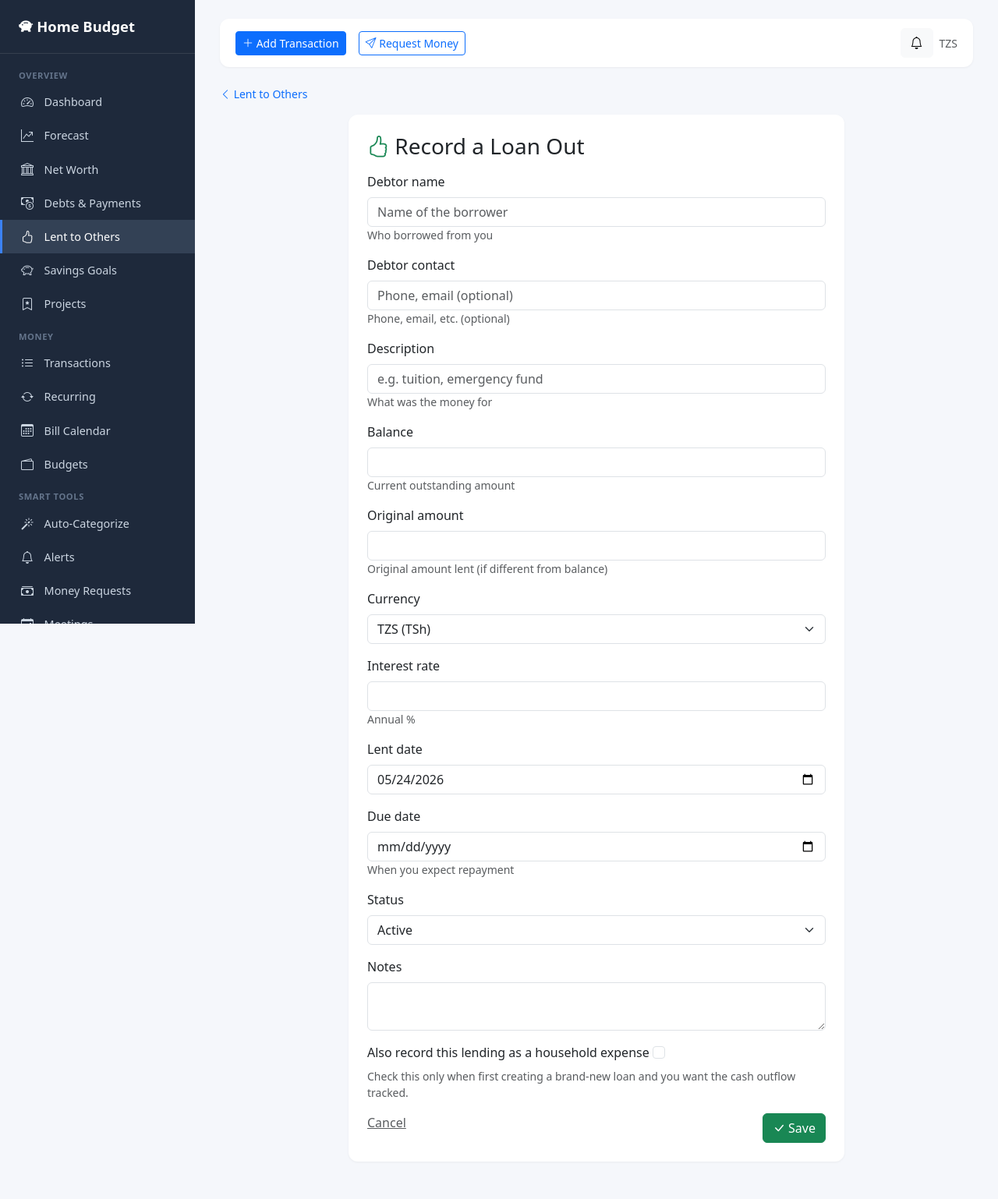
After one commit to ibrahzuma/homebudget, a Django app: page /lent/new/ in a window 1280 px wide. The commit adds this page. Shown: the whole page at 78% size. Run offline with Django 4.2, Linux system fonts and the light colour scheme; a user stored in the database is signed in; data comes from the database, SQL or seed files in the repository; data that the repository does not hold is empty.

Commit message:
Add Lent to Others section and credit/debit dashboard cards
New Receivable model tracks money the household has lent out (debtor
name, contact, original amount, due date, interest). Active receivable
balances now feed into compute_net_worth as an asset, so the Net Worth
card already on the dashboard reflects them.

ReceivablePayment records each repayment and atomically decrements the
receivable balance, auto-flipping status to "paid" when it hits zero.
The repayment optionally creates a linked household income transaction
in a "Loan Repayments" category; undoing a repayment reverses both the
balance and the income transaction and reactivates the loan. Creating
a fresh loan can optionally record the outflow as a one-off expense in
a "Lent to Others" category.

Dashboard gets a new row with two cards above the forecast: "Lent out
(owed to us)" with overdue badge if any, and "Owed (we owe)" totaling
all current liability balances — so both sides of household credit
are visible at a glance and reconciled with net worth.

Co-Authored-By: Claude Opus 4.7 (1M context) <noreply@anthropic.com>

```diff
--- a/budget_tracker_v2/budget_app/admin.py
+++ b/budget_tracker_v2/budget_app/admin.py
@@ -3,11 +3,11 @@ from .models import (
     Household, Category, Transaction, Budget, RecurringTransaction,
     CategoryRule, Alert, MoneyRequest, Asset, Liability, LiabilityPayment,
     NetWorthSnapshot, Currency, ExchangeRate, Meeting, AgreementItem,
-    Goal, GoalContribution, Project,
+    Goal, GoalContribution, Project, Receivable, ReceivablePayment,
 )
 
 for m in [Household, Category, Transaction, Budget, RecurringTransaction,
           CategoryRule, Alert, MoneyRequest, Asset, Liability, LiabilityPayment,
           NetWorthSnapshot, Currency, ExchangeRate, Meeting, AgreementItem,
-          Goal, GoalContribution, Project]:
+          Goal, GoalContribution, Project, Receivable, ReceivablePayment]:
     admin.site.register(m)
--- a/budget_tracker_v2/budget_app/forms.py
+++ b/budget_tracker_v2/budget_app/forms.py
@@ -6,6 +6,7 @@ from .models import (
     Transaction, Category, Budget, Household, RecurringTransaction,
     CategoryRule, Asset, Liability, LiabilityPayment, MoneyRequest, Currency,
     Meeting, AgreementItem, Goal, GoalContribution, Project,
+    Receivable, ReceivablePayment,
 )
 
 
@@ -321,6 +322,57 @@ class GoalContributionForm(BootstrapMixin, forms.ModelForm):
         }
 
 
+class ReceivableForm(BootstrapMixin, forms.ModelForm):
+    record_as_expense = forms.BooleanField(
+        required=False, initial=False,
+        label='Also record this lending as a household expense',
+        help_text='Check this only when first creating a brand-new loan and you want the cash outflow tracked.'
+    )
+
+    class Meta:
+        model = Receivable
+        fields = ('debtor_name', 'debtor_contact', 'description', 'balance', 'original_amount',
+                  'currency', 'interest_rate', 'lent_date', 'due_date', 'status', 'notes')
+        widgets = {
+            'lent_date': forms.DateInput(attrs={'type': 'date'}),
+            'due_date': forms.DateInput(attrs={'type': 'date'}),
+            'debtor_name': forms.TextInput(attrs={'placeholder': 'Name of the borrower'}),
+            'debtor_contact': forms.TextInput(attrs={'placeholder': 'Phone, email (optional)'}),
+            'description': forms.TextInput(attrs={'placeholder': 'e.g. tuition, emergency fund'}),
+            'notes': forms.Textarea(attrs={'rows': 2}),
+        }
+
+    def __init__(self, *args, household=None, **kwargs):
+        super().__init__(*args, **kwargs)
+        if household and household.base_currency and not self.initial.get('currency'):
+            self.fields['currency'].initial = household.base_currency
+        # Don't show record_as_expense on edit — only on create.
+        if self.instance.pk:
+            self.fields.pop('record_as_expense')
+
+
+class ReceivablePaymentForm(BootstrapMixin, forms.ModelForm):
+    record_as_income = forms.BooleanField(
+        required=False, initial=True,
+        label='Also record this repayment as household income',
+    )
+
+    class Meta:
+        model = ReceivablePayment
+        fields = ('date', 'amount', 'currency', 'notes')
+        widgets = {
+            'date': forms.DateInput(attrs={'type': 'date'}),
+            'notes': forms.Textarea(attrs={'rows': 2}),
+        }
+
+    def __init__(self, *args, household=None, receivable=None, **kwargs):
+        super().__init__(*args, **kwargs)
+        if household and household.base_currency and not self.initial.get('currency'):
+            self.fields['currency'].initial = household.base_currency
+        if receivable and not self.initial.get('currency'):
+            self.fields['currency'].initial = receivable.currency
+
+
 class ProjectForm(BootstrapMixin, forms.ModelForm):
     class Meta:
         model = Project
--- a/budget_tracker_v2/budget_app/templates/budget_app/base.html
+++ b/budget_tracker_v2/budget_app/templates/budget_app/base.html
@@ -230,8 +230,11 @@
         <a href="{% url 'networth' %}" class="sidebar-link {% if request.resolver_match.url_name == 'networth' %}active{% endif %}">
             <i class="bi bi-bank"></i> Net Worth
         </a>
-        <a href="{% url 'debt_list' %}" class="sidebar-link {% if 'debt' in request.resolver_match.url_name or 'payment' in request.resolver_match.url_name or 'liability' in request.resolver_match.url_name %}active{% endif %}">
+        <a href="{% url 'debt_list' %}" class="sidebar-link {% if 'debt' in request.resolver_match.url_name or request.resolver_match.url_name == 'payment_create' or request.resolver_match.url_name == 'payment_delete' or 'liability' in request.resolver_match.url_name %}active{% endif %}">
             <i class="bi bi-cash-coin"></i> Debts &amp; Payments
+        </a>
+        <a href="{% url 'receivable_list' %}" class="sidebar-link {% if 'receivable' in request.resolver_match.url_name %}active{% endif %}">
+            <i class="bi bi-hand-thumbs-up"></i> Lent to Others
         </a>
         <a href="{% url 'goal_list' %}" class="sidebar-link {% if 'goal' in request.resolver_match.url_name %}active{% endif %}">
             <i class="bi bi-piggy-bank"></i> Savings Goals
--- /dev/null
+++ b/budget_tracker_v2/budget_app/templates/budget_app/receivable_form.html
@@ -0,0 +1,32 @@
+{% extends 'budget_app/base.html' %}
+{% block title %}{{ title }}{% endblock %}
+{% block content %}
+
+<nav class="mb-3 small">
+    <a href="{% url 'receivable_list' %}" class="text-decoration-none"><i class="bi bi-chevron-left"></i> Lent to Others</a>
+</nav>
+
+<div class="row justify-content-center">
+    <div class="col-lg-8">
+        <div class="card p-4">
+            <h3 class="mb-3"><i class="bi bi-hand-thumbs-up text-success"></i> {{ title }}</h3>
+            <form method="post" novalidate>
+                {% csrf_token %}
+                {% for field in form %}
+                <div class="mb-3">
+                    <label class="form-label">{{ field.label }}</label>
+                    {{ field }}
+                    {% if field.help_text %}<small class="text-muted d-block">{{ field.help_text }}</small>{% endif %}
+                    {% for e in field.errors %}<div class="text-danger small">{{ e }}</div>{% endfor %}
+                </div>
+                {% endfor %}
+                <div class="d-flex justify-content-between">
+                    <a href="{% url 'receivable_list' %}" class="text-muted">Cancel</a>
+                    <button class="btn btn-success"><i class="bi bi-check-lg"></i> Save</button>
+                </div>
+            </form>
+        </div>
+    </div>
+</div>
+
+{% endblock %}
--- a/budget_tracker_v2/budget_app/urls.py
+++ b/budget_tracker_v2/budget_app/urls.py
@@ -80,6 +80,16 @@ urlpatterns = [
     # Forecast
     path('forecast/', views.forecast_view, name='forecast'),
 
+    # Receivables — people who borrowed from us
+    path('lent/', views.receivable_list, name='receivable_list'),
+    path('lent/new/', views.receivable_create, name='receivable_create'),
+    path('lent/<int:pk>/', views.receivable_detail, name='receivable_detail'),
+    path('lent/<int:pk>/edit/', views.receivable_edit, name='receivable_edit'),
+    path('lent/<int:pk>/delete/', views.receivable_delete, name='receivable_delete'),
+    path('lent/<int:pk>/repayments/new/', views.receivable_payment_create, name='receivable_payment_create'),
+    path('lent/<int:pk>/repayments/<int:payment_pk>/delete/',
+         views.receivable_payment_delete, name='receivable_payment_delete'),
+
     # Savings goals
     path('goals/', views.goal_list, name='goal_list'),
     path('goals/new/', views.goal_create, name='goal_create'),
--- a/budget_tracker_v2/budget_app/views.py
+++ b/budget_tracker_v2/budget_app/views.py
@@ -23,12 +23,14 @@ from .forms import (
     CurrencyForm, ExchangeRateForm,
     MeetingForm, AgreementItemForm,
     GoalForm, GoalContributionForm, ProjectForm,
+    ReceivableForm, ReceivablePaymentForm,
 )
 from .models import (
     Household, Transaction, Category, Budget, RecurringTransaction,
     CategoryRule, Alert, MoneyRequest, Asset, Liability, LiabilityPayment,
     NetWorthSnapshot, Currency, ExchangeRate,
     Meeting, AgreementItem, Goal, GoalContribution, Project,
+    Receivable, ReceivablePayment,
 )
 from .services import (
     apply_category_rules, apply_due_recurring, upcoming_recurring,
@@ -243,6 +245,19 @@ def dashboard(request):
     forecast = forecast_end_of_month(household)
     networth = compute_net_worth(household)
 
+    # Credit (owed to us) and debit (we owe)
+    total_lent_out = sum(
+        (Decimal(r.balance) for r in household.receivables.filter(status=Receivable.STATUS_ACTIVE)),
+        Decimal('0')
+    )
+    total_owed = sum(
+        (Decimal(l.balance) for l in household.liabilities.all()),
+        Decimal('0')
+    )
+    overdue_lent = household.receivables.filter(
+        status=Receivable.STATUS_ACTIVE, due_date__lt=today
+    ).count()
+
     pending_my_approvals = MoneyRequest.objects.filter(
         household=household, approver=request.user, status=MoneyRequest.STATUS_PENDING
     )
@@ -267,6 +282,9 @@ def dashboard(request):
         'pending_my_approvals': pending_my_approvals,
         'active_goals': active_goals,
         'next_meeting': next_meeting,
+        'total_lent_out': total_lent_out,
+        'total_owed': total_owed,
+        'overdue_lent': overdue_lent,
     }
     return render(request, 'budget_app/dashboard.html', context)
 
@@ -1738,3 +1756,200 @@ def project_delete(request, pk):
         messages.info(request, "Project removed.")
         return redirect('project_list')
     return render(request, 'budget_app/project_confirm_delete.html', {'project': project})
+
+
+# ============================================================
+# RECEIVABLES (people who borrowed from us)
+# ============================================================
+
+@login_required
+@ensure_household
+def receivable_list(request):
+    household = get_user_household(request.user)
+    receivables = household.receivables.select_related('currency').all()
+    rows = []
+    total_outstanding = Decimal('0')
+    total_received = Decimal('0')
+    overdue_count = 0
+    today = timezone.now().date()
+    for r in receivables:
+        received = r.total_received
+        original = r.original_amount or (r.balance + received)
+        rows.append({
+            'receivable': r, 'received': received, 'original': original,
+            'pct': r.progress_percent,
+            'payments_count': r.payments.count(),
+            'is_overdue': r.is_overdue,
+        })
+        if r.status == Receivable.STATUS_ACTIVE:
+            total_outstanding += r.balance
+        total_received += received
+        if r.is_overdue:
+            overdue_count += 1
+    return render(request, 'budget_app/receivable_list.html', {
+        'rows': rows,
+        'total_outstanding': total_outstanding,
+        'total_received': total_received,
+        'overdue_count': overdue_count,
+    })
+
+
+@login_required
+@ensure_household
+def receivable_create(request):
+    household = get_user_household(request.user)
+    if request.method == 'POST':
+        form = ReceivableForm(request.POST, household=household)
+        if form.is_valid():
+            with db_transaction.atomic():
+                r = form.save(commit=False)
+                r.household = household
+                if not r.currency:
+                    r.currency = household.base_currency
+                if not r.original_amount:
+                    r.original_amount = r.balance
+                r.save()
+                # Optionally record the lending as a one-off expense
+                if form.cleaned_data.get('record_as_expense'):
+                    cat, _ = Category.objects.get_or_create(
+                        household=household, name='Lent to Others',
+                        category_type=Category.EXPENSE,
+                        defaults={'color': '#fd7e14', 'icon': 'bi-cash-stack'},
+                    )
+                    Transaction.objects.create(
+                        household=household, user=request.user,
+                        category=cat, transaction_type=Transaction.EXPENSE,
+                        amount=r.balance,
+                        currency=r.currency,
+                        description=f"Lent to {r.debtor_name}",
+                        payee=r.debtor_name,
+                        date=r.lent_date,
+                        source=Transaction.SOURCE_MANUAL,
+                    )
+            messages.success(request, f"Recorded loan to {r.debtor_name}.")
+            return redirect('receivable_detail', pk=r.pk)
+    else:
+        form = ReceivableForm(household=household,
+                              initial={'currency': household.base_currency,
+                                       'lent_date': timezone.now().date()})
+    return render(request, 'budget_app/receivable_form.html', {
+        'form': form, 'title': 'Record a Loan Out',
+    })
+
+
+@login_required
+@ensure_household
+def receivable_detail(request, pk):
+    household = get_user_household(request.user)
+    receivable = get_object_or_404(Receivable, pk=pk, household=household)
+    payments = receivable.payments.select_related('currency', 'transaction').all()
+    received = receivable.total_received
+    original = receivable.original_amount or (receivable.balance + received)
+    return render(request, 'budget_app/receivable_detail.html', {
+        'receivable': receivable,
+        'payments': payments,
+        'received': received,
+        'original': original,
+        'pct': receivable.progress_percent,
+    })
+
+
+@login_required
+@ensure_household
+def receivable_edit(request, pk):
+    household = get_user_household(request.user)
+    receivable = get_object_or_404(Receivable, pk=pk, household=household)
+    if request.method == 'POST':
+        form = ReceivableForm(request.POST, instance=receivable, household=household)
+        if form.is_valid():
+            form.save()
+            messages.success(request, "Loan updated.")
+            return redirect('receivable_detail', pk=receivable.pk)
+    else:
+        form = ReceivableForm(instance=receivable, household=household)
+    return render(request, 'budget_app/receivable_form.html', {
+        'form': form, 'title': 'Edit Loan',
+    })
+
+
+@login_required
+@ensure_household
+def receivable_delete(request, pk):
+    household = get_user_household(request.user)
+    receivable = get_object_or_404(Receivable, pk=pk, household=household)
+    if request.method == 'POST':
+        receivable.delete()
+        messages.info(request, "Loan removed.")
+        return redirect('receivable_list')
+    return render(request, 'budget_app/receivable_confirm_delete.html', {'receivable': receivable})
+
+
+@login_required
+@ensure_household
+def receivable_payment_create(request, pk):
+    household = get_user_household(request.user)
+    receivable = get_object_or_404(Receivable, pk=pk, household=household)
+    if request.method == 'POST':
+        form = ReceivablePaymentForm(request.POST, household=household, receivable=receivable)
+        if form.is_valid():
+            with db_transaction.atomic():
+                payment = form.save(commit=False)
+                payment.receivable = receivable
+                if not payment.currency:
+                    payment.currency = receivable.currency or household.base_currency
+                if form.cleaned_data.get('record_as_income'):
+                    cat, _ = Category.objects.get_or_create(
+                        household=household, name='Loan Repayments',
+                        category_type=Category.INCOME,
+                        defaults={'color': '#20c997', 'icon': 'bi-cash-stack'},
+                    )
+                    tx = Transaction.objects.create(
+                        household=household, user=request.user,
+                        category=cat, transaction_type=Transaction.INCOME,
+                        amount=payment.amount, currency=payment.currency,
+                        description=f"Repayment from {receivable.debtor_name}",
+                        payee=receivable.debtor_name,
+                        date=payment.date,
+                        source=Transaction.SOURCE_MANUAL,
+                    )
+                    payment.transaction = tx
+                payment.save()
+                # Decrement outstanding balance, clamped at 0
+                new_balance = max(Decimal('0'),
+                                  Decimal(receivable.balance) - Decimal(payment.amount))
+                fields = {'balance': new_balance}
+                # Auto-mark fully paid
+                if new_balance == 0 and receivable.status == Receivable.STATUS_ACTIVE:
+                    fields['status'] = Receivable.STATUS_PAID
+                Receivable.objects.filter(pk=receivable.pk).update(**fields)
+            messages.success(request, f"Recorded repayment of {payment.amount}.")
+            return redirect('receivable_detail', pk=receivable.pk)
+    else:
+        form = ReceivablePaymentForm(household=household, receivable=receivable,
+                                     initial={'date': timezone.now().date(),
+                                              'amount': receivable.balance})
+    return render(request, 'budget_app/receivable_payment_form.html', {
+        'form': form, 'receivable': receivable,
+    })
+
+
+@login_required
+@ensure_household
+def receivable_payment_delete(request, pk, payment_pk):
+    household = get_user_household(request.user)
+    receivable = get_object_or_404(Receivable, pk=pk, household=household)
+    payment = get_object_or_404(ReceivablePayment, pk=payment_pk, receivable=receivable)
+    if request.method == 'POST':
+        with db_transaction.atomic():
+            Receivable.objects.filter(pk=receivable.pk).update(
+                balance=Decimal(receivable.balance) + Decimal(payment.amount),
+                status=Receivable.STATUS_ACTIVE,
+            )
+            if payment.transaction_id:
+                payment.transaction.delete()
+            payment.delete()
+        messages.info(request, "Repayment removed and balance restored.")
+        return redirect('receivable_detail', pk=receivable.pk)
+    return render(request, 'budget_app/receivable_payment_confirm_delete.html', {
+        'receivable': receivable, 'payment': payment,
+    })
```
Also changed, not shown: budget_tracker_v2/budget_app/models.py (+82 -0 lines), budget_tracker_v2/budget_app/services.py (+8 -2 lines), budget_tracker_v2/budget_app/templates/budget_app/dashboard.html (+37 -0 lines), budget_tracker_v2/budget_app/templates/budget_app/receivable_confirm_delete.html (added, +18 -0 lines), budget_tracker_v2/budget_app/templates/budget_app/receivable_detail.html (added, +98 -0 lines), budget_tracker_v2/budget_app/templates/budget_app/receivable_list.html (added, +86 -0 lines), budget_tracker_v2/budget_app/templates/budget_app/receivable_payment_confirm_delete.html (added, +20 -0 lines), budget_tracker_v2/budget_app/templates/budget_app/receivable_payment_form.html (added, +35 -0 lines), budget_tracker_v2/budget_app/migrations/0005_receivable_receivablepayment.py (added).
